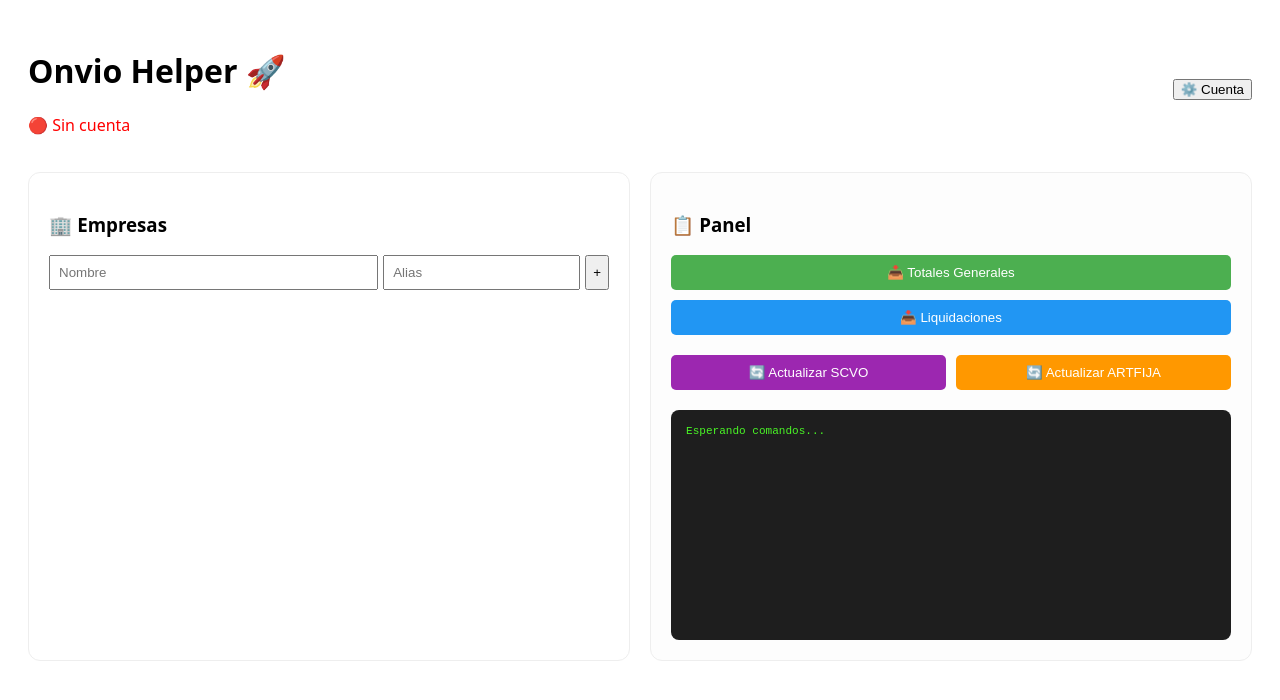
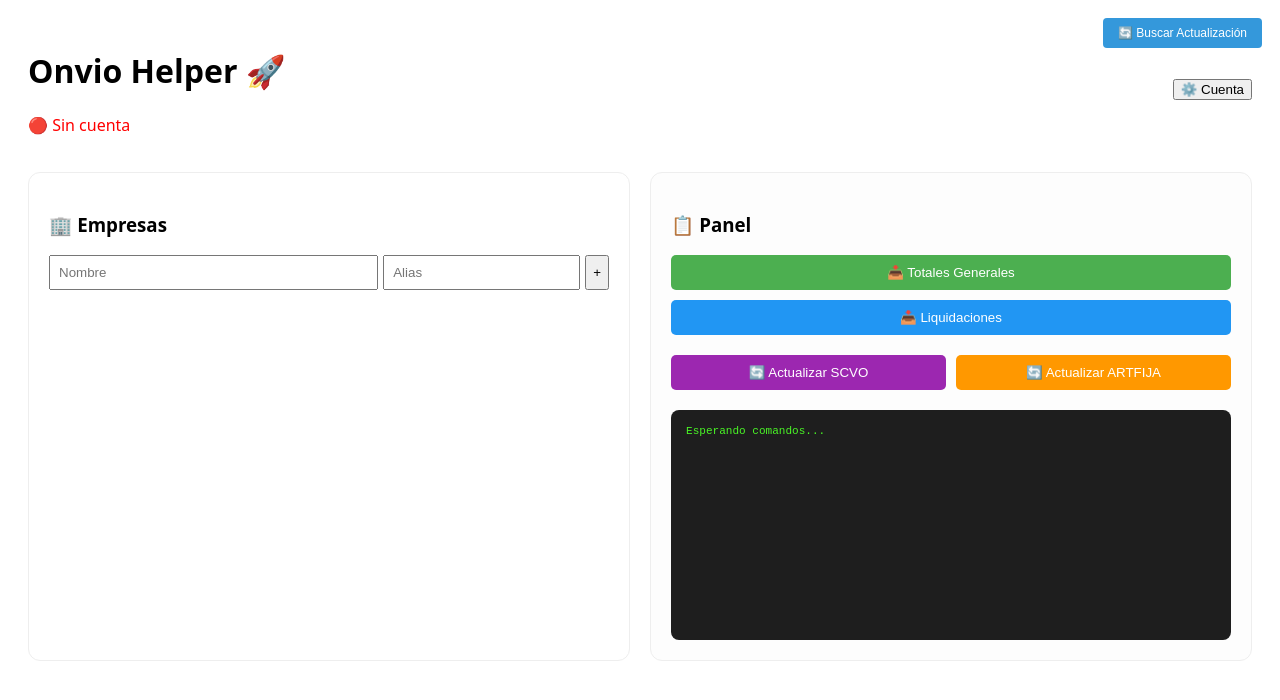
Before and after one commit to dilelu94/onvio-helper, a React (Vite) app: page / in a window 1280 px wide. Shown: the top 700 px of the page. Built offline with nearby package versions, Linux system fonts and the light colour scheme.

Commit message:
feat: restore blocking update modal and add manual update button v1.3.8

```diff
--- a/main.js
+++ b/main.js
@@ -224,6 +224,10 @@ ipcMain.on('restart_app', () => {
   autoUpdater.quitAndInstall();
 });
 
+ipcMain.on('check_updates', () => {
+  autoUpdater.checkForUpdatesAndNotify();
+});
+
 app.whenReady().then(createWindow);
 
 app.on('window-all-closed', () => {
--- a/preload.js
+++ b/preload.js
@@ -26,5 +26,6 @@ contextBridge.exposeInMainWorld('electronAPI', {
   onUpdateDownloaded: (callback) => ipcRenderer.on('update_downloaded', () => callback()),
   onUpdateProgress: (callback) => ipcRenderer.on('update_progress', (event, progress) => callback(progress)),
   onUpdateError: (callback) => ipcRenderer.on('update_error', (event, error) => callback(error)),
-  restartApp: () => ipcRenderer.send('restart_app')
+  restartApp: () => ipcRenderer.send('restart_app'),
+  checkUpdates: () => ipcRenderer.send('check_updates')
 });
--- a/src/App.jsx
+++ b/src/App.jsx
@@ -6,11 +6,13 @@ function App() {
   const [updateProgress, setUpdateProgress] = useState(0);
   const [updateDownloaded, setUpdateDownloaded] = useState(false);
   const [updateError, setUpdateError] = useState(null);
+  const [isChecking, setIsChecking] = useState(false);
 
   useEffect(() => {
     if (window.electronAPI) {
       window.electronAPI.onUpdateAvailable(() => {
         setUpdateAvailable(true);
+        setIsChecking(false);
       });
 
       window.electronAPI.onUpdateProgress((progress) => {
@@ -23,6 +25,7 @@ function App() {
 
       window.electronAPI.onUpdateError((err) => {
         setUpdateError(err);
+        setIsChecking(false);
       });
     }
   }, []);
@@ -31,22 +34,49 @@ function App() {
     window.electronAPI.restartApp();
   };
 
+  const checkUpdates = () => {
+    setIsChecking(true);
+    setUpdateError(null);
+    window.electronAPI.checkUpdates();
+    // Timeout por si no hay respuesta rápida de la API
+    setTimeout(() => setIsChecking(false), 5000);
+  };
+
   return (
-    <div className="App">
-      {/* Modal de Actualización */}
+    <div className="App" style={{ position: 'relative', height: '100vh' }}>
+      {/* Botón de búsqueda manual en la esquina superior derecha */}
+      <div style={{ position: 'absolute', top: '10px', right: '10px', zIndex: 100 }}>
+        <button
+          onClick={checkUpdates}
+          disabled={isChecking}
+          style={{
+            padding: '8px 15px',
+            backgroundColor: isChecking ? '#95a5a6' : '#3498db',
+            color: 'white',
+            border: 'none',
+            borderRadius: '4px',
+            cursor: isChecking ? 'default' : 'pointer',
+            fontSize: '12px'
+          }}
+        >
+          {isChecking ? 'Buscando...' : '🔄 Buscar Actualización'}
+        </button>
+      </div>
+
+      {/* Modal de Actualización TOTALMENTE BLOQUEANTE */}
       {(updateAvailable || updateDownloaded || updateError) && (
         <div style={{
           position: 'fixed',
           top: 0,
           left: 0,
-          width: '100%',
-          height: '100%',
-          backgroundColor: 'rgba(0,0,0,0.85)',
+          width: '100vw',
+          height: '100vh',
+          backgroundColor: 'rgba(0,0,0,0.9)',
           display: 'flex',
           flexDirection: 'column',
           alignItems: 'center',
           justifyContent: 'center',
-          zIndex: 9999,
+          zIndex: 10000, // Por encima de todo
           color: 'white',
           textAlign: 'center',
           padding: '20px'
@@ -55,7 +85,7 @@ function App() {
             backgroundColor: '#2c3e50',
             padding: '40px',
             borderRadius: '15px',
-            boxShadow: '0 10px 30px rgba(0,0,0,0.5)',
+            boxShadow: '0 10px 50px rgba(0,0,0,0.8)',
             maxWidth: '500px',
             width: '90%'
           }}>
@@ -69,7 +99,7 @@ function App() {
               <div style={{ width: '100%', marginBottom: '20px' }}>
                 <div style={{
                   width: '100%',
-                  height: '15px',
+                  height: '20px',
                   backgroundColor: '#34495e',
                   borderRadius: '10px',
                   overflow: 'hidden'
@@ -81,7 +111,9 @@ function App() {
                     transition: 'width 0.3s ease'
                   }} />
                 </div>
-                <p style={{ marginTop: '10px' }}>{Math.round(updateProgress)}%</p>
+                <p style={{ marginTop: '15px', fontSize: '18px', fontWeight: 'bold' }}>
+                  {Math.round(updateProgress)}%
+                </p>
               </div>
             )}
 
@@ -90,8 +122,9 @@ function App() {
             )}
 
             {updateDownloaded && (
-              <p style={{ marginBottom: '25px' }}>
-                La nueva versión se ha descargado correctamente. Debe reiniciar la aplicación para aplicar los cambios.
+              <p style={{ marginBottom: '25px', fontSize: '16px' }}>
+                La nueva versión se ha descargado correctamente.<br/>
+                <strong>Debe reiniciar la aplicación ahora para aplicar los cambios.</strong>
               </p>
             )}
 
@@ -99,20 +132,18 @@ function App() {
               <button
                 onClick={handleRestart}
                 style={{
-                  padding: '12px 30px',
-                  fontSize: '16px',
+                  padding: '15px 40px',
+                  fontSize: '18px',
                   backgroundColor: '#27ae60',
                   color: 'white',
                   border: 'none',
-                  borderRadius: '5px',
+                  borderRadius: '8px',
                   cursor: 'pointer',
                   fontWeight: 'bold',
-                  transition: 'background-color 0.2s'
+                  boxShadow: '0 4px 10px rgba(0,0,0,0.3)'
                 }}
-                onMouseOver={(e) => e.target.style.backgroundColor = '#2ecc71'}
-                onMouseOut={(e) => e.target.style.backgroundColor = '#27ae60'}
               >
-                {updateDownloaded ? 'Reiniciar y actualizar' : 'Cerrar aplicación'}
+                {updateDownloaded ? 'REINICIAR Y ACTUALIZAR AHORA' : 'Cerrar y reintentar'}
               </button>
             )}
           </div>
```
